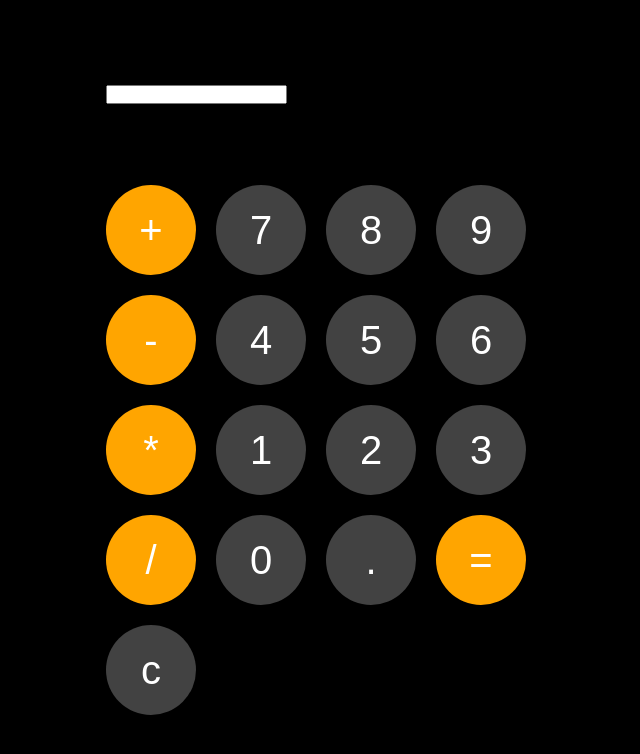
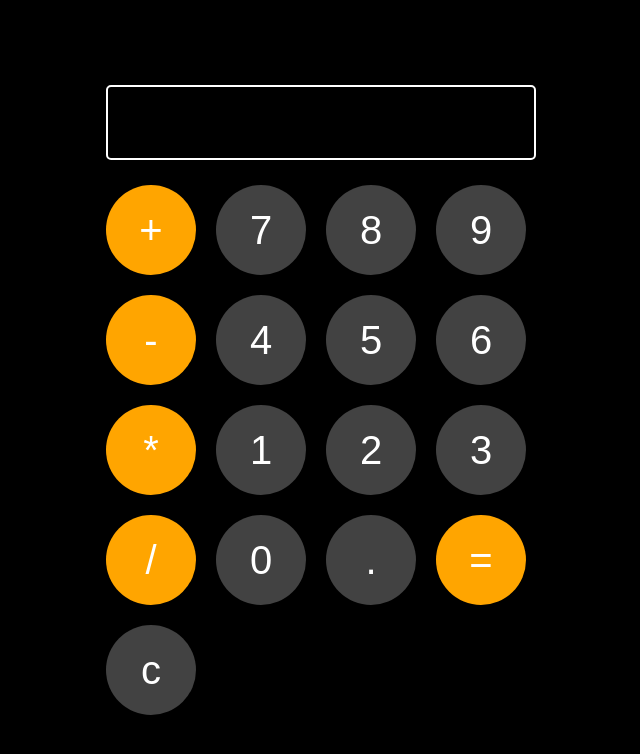
Before and after one commit to ESA-Programming-Community/esa_programming, a plain HTML site: page calculator/index.html in a window 1280 px wide. Shown: the whole page, without its empty margins (319-959 px from the left). Drawn offline with Linux system fonts and the light colour scheme.

Commit message:
Update index.css

```diff
--- a/calculator/index.css
+++ b/calculator/index.css
@@ -14,6 +14,17 @@ body {
 
 .screen {
   height: 100px;
+}
+
+.screen-input{
+  height: 75%;
+  width: 100%;
+  background-color: transparent;
+  border: 2px solid white;
+  border-radius: 5px;
+  color: white;
+  font-size: 30px;
+  text-align: right;
 }
 
 .keys {
```
